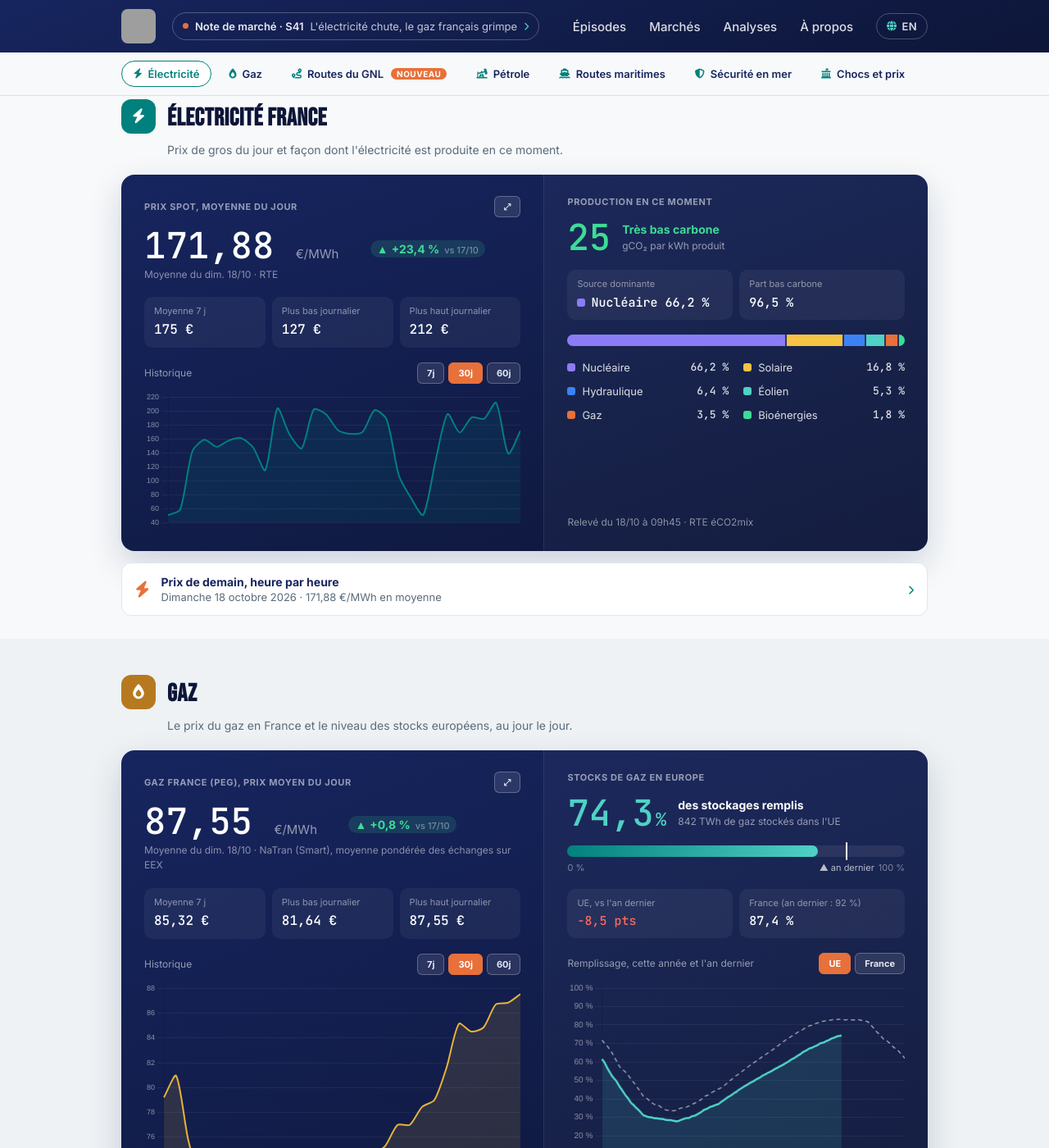
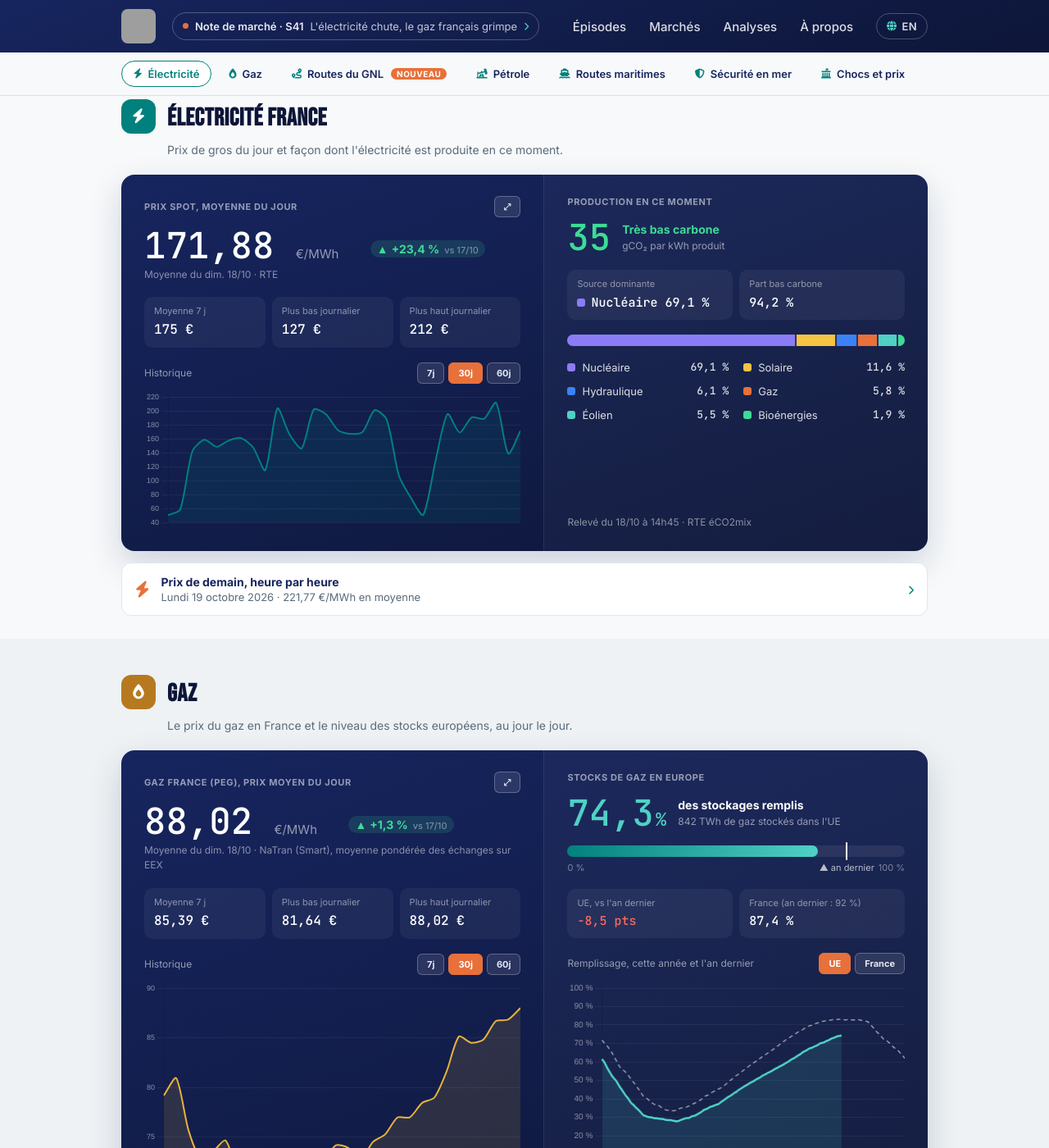
Before and after one commit to InsideEnergyMarkets/Inside-Energy-Markets, a Jekyll site: the page built from marches/index.html, in a window 1280 px wide and 1400 px high, scrolled down 383 px. Shown: the whole window at 82% size. Built offline with Jekyll 4.4.1, drawn with Linux system fonts in a browser that asks for light colours; some of the changed text lies outside the part shown; grey boxes are pictures that could not be loaded.

Commit message:
Mise à jour automatique des données marché

```diff
--- a/_data/fuel.json
+++ b/_data/fuel.json
@@ -1 +1 @@
-{"date":"2026-10-18","gazole":2.365,"e10":2.169,"stations":7066,"change_7d":{"since":"2026-10-11","gazole_cts":1.9,"e10_cts":0.4},"history":{"2026-09-30":{"gazole":2.38,"e10":2.163},"2026-10-01":{"gazole":2.374,"e10":2.16},"2026-10-02":{"gazole":2.373,"e10":2.16},"2026-10-03":{"gazole":2.372,"e10":2.163},"2026-10-04":{"gazole":2.373,"e10":2.168},"2026-10-05":{"gazole":2.369,"e10":2.164},"2026-10-06":{"gazole":2.36,"e10":2.156},"2026-10-07":{"gazole":2.35,"e10":2.151},"2026-10-08":{"gazole":2.344,"e10":2.149},"2026-10-09":{"gazole":2.343,"e10":2.152},"2026-10-10":{"gazole":2.345,"e10":2.157},"2026-10-11":{"gazole":2.346,"e10":2.165},"2026-10-12":{"gazole":2.351,"e10":2.164},"2026-10-13":{"gazole":2.353,"e10":2.163},"2026-10-14":{"gazole":2.355,"e10":2.17},"2026-10-15":{"gazole":2.359,"e10":2.17},"2026-10-16":{"gazole":2.362,"e10":2.164},"2026-10-17":{"gazole":2.365,"e10":2.168},"2026-10-18":{"gazole":2.365,"e10":2.169}}}
+{"date":"2026-10-18","gazole":2.367,"e10":2.173,"stations":7005,"change_7d":{"since":"2026-10-11","gazole_cts":2.1,"e10_cts":0.8},"history":{"2026-09-30":{"gazole":2.38,"e10":2.163},"2026-10-01":{"gazole":2.374,"e10":2.16},"2026-10-02":{"gazole":2.373,"e10":2.16},"2026-10-03":{"gazole":2.372,"e10":2.163},"2026-10-04":{"gazole":2.373,"e10":2.168},"2026-10-05":{"gazole":2.369,"e10":2.164},"2026-10-06":{"gazole":2.36,"e10":2.156},"2026-10-07":{"gazole":2.35,"e10":2.151},"2026-10-08":{"gazole":2.344,"e10":2.149},"2026-10-09":{"gazole":2.343,"e10":2.152},"2026-10-10":{"gazole":2.345,"e10":2.157},"2026-10-11":{"gazole":2.346,"e10":2.165},"2026-10-12":{"gazole":2.351,"e10":2.164},"2026-10-13":{"gazole":2.353,"e10":2.163},"2026-10-14":{"gazole":2.355,"e10":2.17},"2026-10-15":{"gazole":2.359,"e10":2.17},"2026-10-16":{"gazole":2.362,"e10":2.164},"2026-10-17":{"gazole":2.365,"e10":2.168},"2026-10-18":{"gazole":2.367,"e10":2.173}}}
--- a/_data/market.json
+++ b/_data/market.json
@@ -1,5 +1,5 @@
 {
-  "updated_at": "2026-10-18T10:14:02.527584Z",
+  "updated_at": "2026-10-18T15:14:34.657534Z",
   "brent": {
     "price_usd": 109.95,
     "date": "2026-10-16",
@@ -33,7 +33,7 @@
     "change_pct": -4.1
   },
   "peg": {
-    "price_eur_mwh": 87.55,
+    "price_eur_mwh": 88.02,
     "date": "2026-10-18",
     "unit": "EUR/MWh",
     "source": "NaTran",
@@ -41,21 +41,21 @@
     "date_label_en": "Average on Sun 18/10",
     "prev_value": 86.85,
     "prev_date": "2026-10-17",
-    "change_pct": 0.8
+    "change_pct": 1.3
   },
   "mix_france": {
-    "date_heure": "2026-10-18T09:45:00+00:00",
+    "date_heure": "2026-10-18T14:45:00+00:00",
     "shares": {
-      "nucleaire": 66.2,
-      "solaire": 16.8,
-      "hydraulique": 6.4,
-      "eolien": 5.3,
-      "gaz": 3.5,
-      "bioenergies": 1.8
+      "nucleaire": 69.1,
+      "solaire": 11.6,
+      "hydraulique": 6.1,
+      "gaz": 5.8,
+      "eolien": 5.5,
+      "bioenergies": 1.9
     },
     "top_source": "nucleaire",
-    "top_share": 66.2,
-    "co2_intensity": 25
+    "top_share": 69.1,
+    "co2_intensity": 35
   },
   "spot_price_france": {
     "price_eur_mwh": 171.88,
--- a/_data/market_history.json
+++ b/_data/market_history.json
@@ -801,14 +801,14 @@
     "spot_eur_mwh": 171.88,
     "spot_source": "RTE",
     "mix_shares": {
-      "nucleaire": 66.2,
-      "solaire": 16.8,
-      "hydraulique": 6.4,
-      "eolien": 5.3,
-      "gaz": 3.5,
-      "bioenergies": 1.8
+      "nucleaire": 69.1,
+      "solaire": 11.6,
+      "hydraulique": 6.1,
+      "gaz": 5.8,
+      "eolien": 5.5,
+      "bioenergies": 1.9
     },
-    "peg_eur_mwh": 87.55,
+    "peg_eur_mwh": 88.02,
     "peg_source": "NaTran"
   }
 ]
--- a/_data/weekly_summary.json
+++ b/_data/weekly_summary.json
@@ -13,8 +13,8 @@
     "days_count": 8
   },
   "mix": {
-    "nuclear_avg_share": 72.5,
-    "renewables_avg_share": 22.4,
+    "nuclear_avg_share": 72.8,
+    "renewables_avg_share": 21.7,
     "days_count": 8
   }
 }
```
Also changed, not shown: _data/day_ahead.json (+1 -1 lines).
